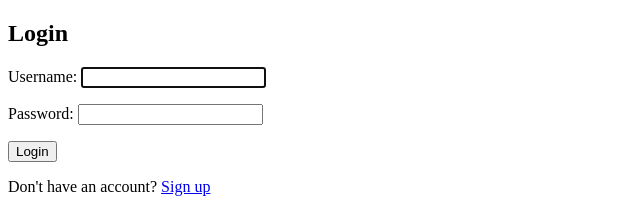
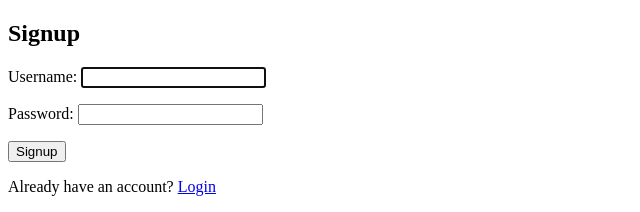
Before and after one commit to shehabuddin380/assignment-2-, a Django app: page /users/login/ in a window 1280 px wide. Shown: the part 115-327 px from the top of the page, without its empty margins (0-640 px from the left). Run offline with Django 5.2, Linux system fonts and the light colour scheme.

Commit message:
update a html file and fix

```diff
--- a/users/templates/users/login.html
+++ b/users/templates/users/login.html
@@ -1,11 +1,11 @@
 {% extends 'tasks/base.html' %}
-{% block title %}Login{% endblock %}
+{% block title %}Signup{% endblock %}
 {% block content %}
-<h2>Login</h2>
-<form method="post">
+<h2>Signup</h2>
+<form method="post" enctype="multipart/form-data">
     {% csrf_token %}
     {{ form.as_p }}
-    <button type="submit">Login</button>
+    <button type="submit">Signup</button>
 </form>
-<p>Don't have an account? <a href="{% url 'signup' %}">Sign up</a></p>
+<p>Already have an account? <a href="{% url 'login' %}">Login</a></p>
 {% endblock %}
--- a/users/templates/users/singnup.html
+++ b/users/templates/users/register.html
@@ -2,9 +2,10 @@
 {% block title %}Signup{% endblock %}
 {% block content %}
 <h2>Signup</h2>
-<form method="post">
+<form method="post" enctype="multipart/form-data">
     {% csrf_token %}
     {{ form.as_p }}
     <button type="submit">Signup</button>
 </form>
+<p>Already have an account? <a href="{% url 'login' %}">Login</a></p>
 {% endblock %}
```
